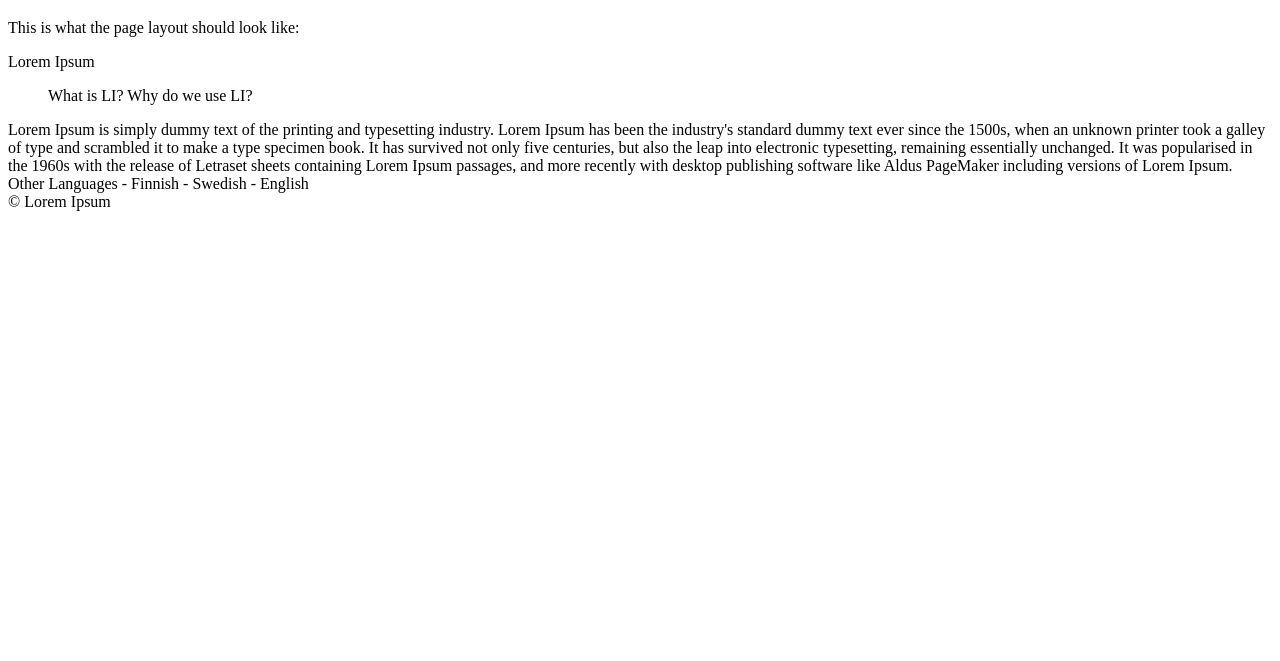
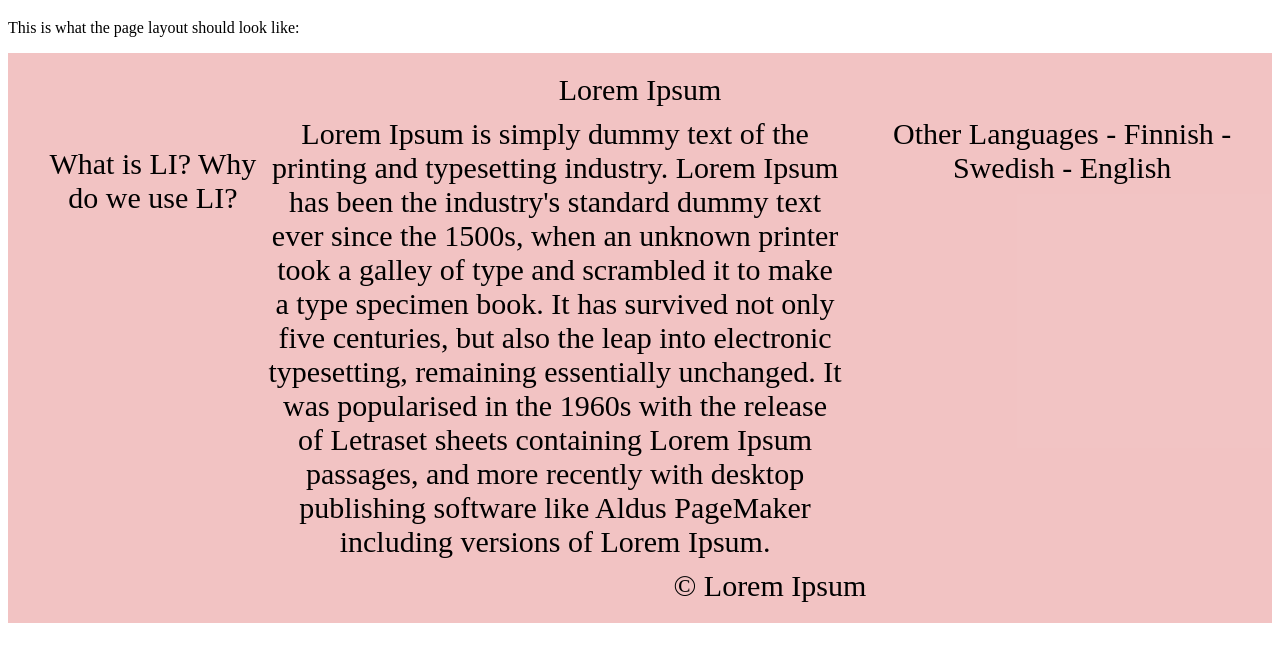
Before and after one commit to hangphamthu/hangpham.github.io, a plain HTML site: page layout_tests/gridFirstTry.html in a window 1280 px wide. Shown: the part 61-722 px from the top of the page. Drawn offline with Linux system fonts and the light colour scheme.

Commit message:
Update gridFirstTry.html

```diff
--- a/layout_tests/gridFirstTry.html
+++ b/layout_tests/gridFirstTry.html
@@ -2,7 +2,7 @@
 <html lang="en-US">
 <head>
   <title>Hang's Github Page</title>
-  <link rel="stylesheet" href="gridFirstTryout.css">
+  <link rel="stylesheet" href="gridFirstTry.css">
 </head>
 <body>
 
```
